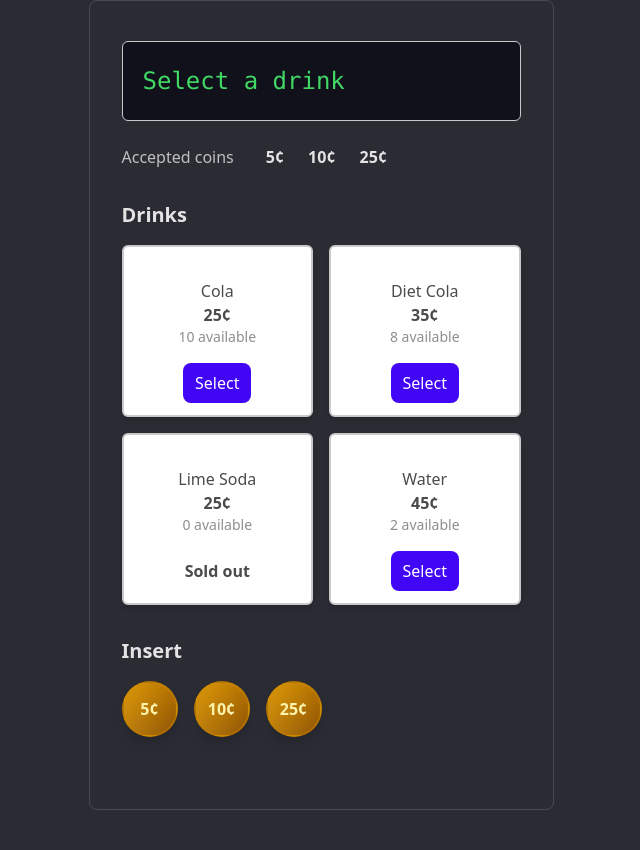
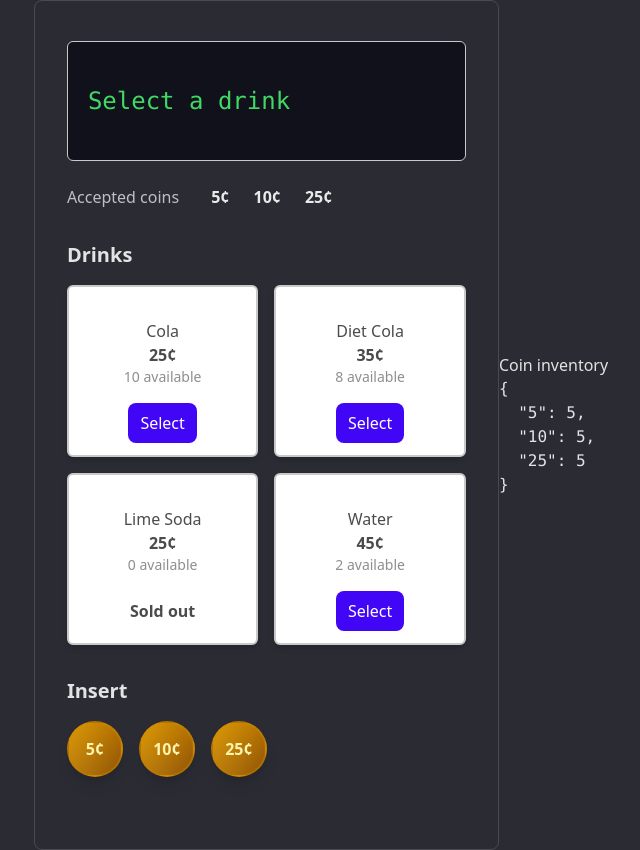
Before and after one commit to iyriss/vending-machine, a React (Vite) app: page / in a window 1280 px wide. Shown: the whole page, without its empty margins (319-959 px from the left). Before the commit the page ends 810 px from the top, so only its background shows below. Built offline with nearby package versions, Linux system fonts and the light colour scheme.

Commit message:
add transactions and check inventory

```diff
--- a/src/App.tsx
+++ b/src/App.tsx
@@ -1,25 +1,161 @@
 import { useState } from 'react';
 import { Display } from './components/Display';
+import { Coins } from './components/Coins';
 import Drinks from './components/Drinks';
-import { Coins } from './components/Coins';
 import './App.css';
 
 const initialMessage = 'Select a drink';
-const drinks: Drink[] = [
+
+const initialDrinks: Drink[] = [
   { key: 'cola', name: 'Cola', price: 25, available: 10 },
   { key: 'diet-cola', name: 'Diet Cola', price: 35, available: 8 },
   { key: 'lime-soda', name: 'Lime Soda', price: 25, available: 0 },
   { key: 'water', name: 'Water', price: 45, available: 2 },
 ];
 
+const initialCoins = {
+  5: 5,
+  10: 5,
+  25: 5,
+};
+
+type Coin = 5 | 10 | 25;
+
 function App() {
+  const [drinks, setDrinks] = useState(initialDrinks);
   const [selectedDrink, setSelectedDrink] = useState<DrinkTypes | null>(null);
   const [message, setMessage] = useState<string>(initialMessage);
+  const [insertedCoins, setInsertedCoins] = useState<number>(0);
+  const [coinInventory, setCoinInventory] = useState(initialCoins);
+  const [sessionCoins, setSessionCoins] = useState<Record<Coin, number>>({
+    5: 0,
+    10: 0,
+    25: 0,
+  });
 
   function handleSelectDrink(key: DrinkTypes | null) {
     const drink = drinks.find((drink) => drink.key === key);
-    setMessage(key ? `Insert ${drink?.price}¢` : initialMessage);
+    if (!drink) return;
+
+    if (drink.key === selectedDrink) {
+      handleCancel();
+      return;
+    }
+
+    if (drink.available === 0) {
+      setMessage(`${drink.name} is out of stock.`);
+      return;
+    }
+
+    setMessage(`Insert ${drink.price}¢ for ${drink.name}`);
     setSelectedDrink(key);
+  }
+
+  function handleCoinClick(coin: Coin) {
+    if (!selectedDrink) {
+      setMessage('Please select a drink first.');
+      return;
+    }
+
+    const drink = drinks.find((drink) => drink.key === selectedDrink);
+    if (!drink) return;
+
+    const newAmount = insertedCoins + coin;
+    const remaining = drink.price - newAmount;
+
+    setInsertedCoins(newAmount);
+    const newSessionCoins = { ...sessionCoins, [coin]: sessionCoins[coin] + 1 };
+    setSessionCoins(newSessionCoins);
+
+    if (remaining > 0) {
+      setMessage(`Inserted ${newAmount}¢. Need ${remaining}¢ more.`);
+    } else {
+      const change = newAmount - drink.price;
+      if (!canMakeChange(change)) {
+        setInsertedCoins(0);
+        setSessionCoins({ 5: 0, 10: 0, 25: 0 });
+        setMessage(
+          'Cannot provide change. Please cancel and use exact amount.'
+        );
+        return;
+      }
+
+      dispenseDrink(drink.key);
+      returnChange(change);
+      setInsertedCoins(0);
+      setSelectedDrink(null);
+      commitCoins(newSessionCoins);
+    }
+  }
+
+  function canMakeChange(amount: number): boolean {
+    let remaining = amount;
+    const copy = { ...coinInventory };
+    const coins: Coin[] = [25, 10, 5];
+
+    for (const coin of coins) {
+      while (remaining >= coin && copy[coin] > 0) {
+        remaining -= coin;
+        copy[coin]--;
+      }
+    }
+
+    return remaining === 0;
+  }
+
+  function returnChange(amount: number) {
+    const coins: Coin[] = [25, 10, 5];
+    const newInventory = { ...coinInventory };
+    let remaining = amount;
+
+    for (const coin of coins) {
+      while (remaining >= coin && newInventory[coin] > 0) {
+        remaining -= coin;
+        newInventory[coin]--;
+      }
+    }
+
+    setCoinInventory(newInventory);
+    setMessage((prev) => `${prev} Returned ${amount}¢`);
+  }
+
+  function dispenseDrink(key: DrinkTypes) {
+    setDrinks((prev) =>
+      prev.map((drink) =>
+        drink.key === key ? { ...drink, available: drink.available - 1 } : drink
+      )
+    );
+    const drink = drinks.find((drink) => drink.key === key);
+    if (drink) {
+      setMessage(`Enjoy your ${drink.name}!`);
+      setTimeout(() => {
+        setMessage(initialMessage);
+      }, 3000);
+    }
+  }
+
+  function handleCancel() {
+    setInsertedCoins(0);
+    setSelectedDrink(null);
+    setSessionCoins({ 5: 0, 10: 0, 25: 0 });
+    setMessage('Transaction cancelled.');
+    setTimeout(() => {
+      setMessage(initialMessage);
+    }, 3000);
+  }
+
+  function commitCoins(newSessionCoins: Record<Coin, number>) {
+    setCoinInventory((prev) => {
+      console.log('prev', prev);
+      console.log('sessionCoins', sessionCoins);
+      const updated = { ...prev };
+
+      for (const coin of [5, 10, 25] as Coin[]) {
+        updated[coin] += newSessionCoins[coin];
+      }
+      return updated;
+    });
+    setSessionCoins({ 5: 0, 10: 0, 25: 0 });
   }
 
   return (
@@ -31,7 +167,11 @@ function App() {
           selectedDrink={selectedDrink}
           onSelect={handleSelectDrink}
         />
-        <Coins />
+        <Coins onCoinClick={handleCoinClick} />
+      </div>
+      <div>
+        Coin inventory
+        {<pre>{JSON.stringify(coinInventory, null, 2)}</pre>}
       </div>
     </div>
   );
--- a/src/components/Coins.tsx
+++ b/src/components/Coins.tsx
@@ -1,20 +1,31 @@
-const coins = [5, 10, 25];
+const coins: Coin[] = [5, 10, 25];
 
-export const Coins = () => {
+type CoinsProps = {
+  onCoinClick: (coin: Coin) => void;
+};
+
+export const Coins = (props: CoinsProps) => {
+  function handleCoinClick(coin: Coin) {
+    props.onCoinClick(coin);
+  }
+
   return (
     <div className='my-8 w-full'>
       <div className='text-xl font-bold mb-4'>Insert</div>
 
       <div className='flex gap-4'>
         {coins.map((coin) => (
-          <div
+          <button
             key={coin}
-            className='font-bold cursor-pointer shadow-lg hover:opacity-90 rounded-full bg-gradient-to-br from-yellow-600 to-yellow-800 h-14 w-14 flex items-center justify-center border-2 border-yellow-500/30 text-yellow-100 relative overflow-hidden'
+            type='button'
+            onClick={() => handleCoinClick(coin)}
+            className='font-bold shadow-lg hover:opacity-90 rounded-full bg-gradient-to-br from-yellow-600 to-yellow-800 h-14 w-14 flex items-center justify-center border-2 border-yellow-500/30 text-yellow-100 relative overflow-hidden focus:outline-none focus:ring-2 focus:ring-yellow-400'
+            aria-label={`Insert ${coin} cents`}
           >
             <div className='absolute inset-0 bg-gradient-to-br from-yellow-400/20 to-transparent'></div>
             <div className='absolute inset-0 bg-gradient-to-tr from-yellow-200/10 to-transparent'></div>
             {coin}¢
-          </div>
+          </button>
         ))}
       </div>
     </div>
--- a/src/components/Display.tsx
+++ b/src/components/Display.tsx
@@ -6,12 +6,16 @@ const coins = [5, 10, 25];
 
 export const Display = ({ message }: DisplayProps) => (
   <div className='w-full'>
-    <div className='bg-[#10111A] border-silver border text-[#41D965] text-2xl font-mono px-5 flex items-center rounded-md min-h-[80px]'>
+    <div
+      className='bg-[#10111A] border-silver border text-[#41D965] text-2xl font-mono px-5 flex items-center rounded-md min-h-[120px]'
+      role='status'
+      aria-live='polite'
+    >
       {message}
     </div>
-    <div className='py-4 mt-2 flex gap-8 items-center w-full '>
-      <p className='text-white/70'>Accepted coins</p>
-      <p className='flex gap-6'>
+    <div className='py-4 mt-2 flex gap-8 items-center w-full'>
+      <p className='text-white/70 whitespace-nowrap'>Accepted coins</p>
+      <p className='flex gap-6 text-white/90'>
         {coins.map((coin) => (
           <span key={coin} className='font-semibold'>
             {coin}¢
--- a/src/components/Drinks.tsx
+++ b/src/components/Drinks.tsx
@@ -15,7 +15,79 @@ type DrinkCardButtonProps = {
   isSelected: boolean;
   isDisabled: boolean;
   isSoldOut: boolean;
-  onSelect: () => void;
+};
+
+const Drinks: React.FC<DrinksProps> = ({ drinks, selectedDrink, onSelect }) => {
+  const handleSelect = (drink: Drink) => {
+    if (drink.available > 0) {
+      onSelect(drink.key);
+    }
+  };
+
+  return (
+    <div className='mt-4 w-full'>
+      <div className='text-xl font-bold mb-4'>Drinks</div>
+      <div className='grid grid-cols-1 sm:grid-cols-2 gap-4 w-full max-w-[424px] mx-auto'>
+        {drinks.map((drink) => (
+          <DrinkCard
+            key={drink.key}
+            drink={drink}
+            isSelected={selectedDrink === drink.key}
+            isDisabled={!!selectedDrink && selectedDrink !== drink.key}
+            onSelect={handleSelect}
+          />
+        ))}
+      </div>
+    </div>
+  );
+};
+
+const DrinkCard: React.FC<DrinkCardProps> = ({
+  drink,
+  isSelected,
+  isDisabled,
+  onSelect,
+}) => {
+  const { name, price, available } = drink;
+  const isSoldOut = available === 0;
+
+  const handleClick = () => {
+    if (!isDisabled && !isSoldOut) {
+      onSelect(drink);
+    }
+  };
+
+  return (
+    <div
+      className={`
+        relative group border-2 shadow-md rounded-md px-2 py-4
+        bg-white text-steel w-full flex flex-col justify-center items-center
+        ${isSelected ? 'border-primary' : 'border-silver'}
+        ${
+          !isDisabled && !isSoldOut ? 'cursor-pointer hover:border-primary' : ''
+        }
+      `}
+      onClick={handleClick}
+      aria-disabled={isDisabled || isSoldOut}
+      role='button'
+    >
+      {isSelected && (
+        <div className='absolute top-1 left-1 bg-[#008455] text-white rounded-md px-2 py-1 text-sm'>
+          Selected
+        </div>
+      )}
+      <p className='pt-4'>{name}</p>
+      <p className='font-semibold'>{price}¢</p>
+      <span className='text-muted text-sm'>{available} available</span>
+      <div className='mt-5 h-8 flex items-center justify-center'>
+        <DrinkCardButton
+          isSelected={isSelected}
+          isDisabled={isDisabled}
+          isSoldOut={isSoldOut}
+        />
+      </div>
+    </div>
+  );
 };
 
 const DrinkCardButton: React.FC<DrinkCardButtonProps> = (props) => {
@@ -25,10 +97,7 @@ const DrinkCardButton: React.FC<DrinkCardButtonProps> = (props) => {
 
   if (props.isSelected) {
     return (
-      <button
-        className='border-none group-hover:underline text-sm cursor-pointer text-primary'
-        onClick={props.onSelect}
-      >
+      <button className='border-none group-hover:underline text-sm cursor-pointer text-primary'>
         Cancel
       </button>
     );
@@ -42,76 +111,10 @@ const DrinkCardButton: React.FC<DrinkCardButtonProps> = (props) => {
           ? 'bg-silver cursor-not-allowed'
           : 'bg-primary group-hover:opacity-90 cursor-pointer'
       }`}
-      onClick={props.onSelect}
     >
       Select
     </button>
   );
 };
 
-const DrinkCard: React.FC<DrinkCardProps> = (props) => {
-  const { name, price, available } = props.drink;
-  const isSoldOut = available === 0;
-
-  return (
-    <div
-      className={`
-    relative group border-2 shadow-md rounded-md px-2 py-4
-    bg-white text-steel w-full flex flex-col justify-center items-center
-    ${props.isSelected ? 'border-primary' : 'border-silver'}
-    ${
-      props.isDisabled || isSoldOut ? '' : 'cursor-pointer hover:border-primary'
-    }
-  `}
-    >
-      {props.isSelected && (
-        <div className='absolute top-1 left-1 bg-[#008455] text-white rounded-md px-2 py-1 text-sm'>
-          Selected
-        </div>
-      )}
-      <p className='pt-4'>{name}</p>
-      <p className='font-semibold'>{price}¢</p>
-      <span className='text-muted text-sm'>{available} available</span>
-      <div className='mt-5 h-8 flex items-center justify-center'>
-        <DrinkCardButton
-          isSelected={props.isSelected}
-          isDisabled={props.isDisabled}
-          isSoldOut={isSoldOut}
-          onSelect={() => {
-            if (props.isDisabled || isSoldOut) return;
-            props.onSelect(props.drink);
-          }}
-        />
-      </div>
-    </div>
-  );
-};
-
-const Drinks: React.FC<DrinksProps> = (props) => {
-  const handleSelect = (drink: Drink) => {
-    if (drink.available > 0) {
-      props.onSelect(props.selectedDrink === drink.key ? null : drink.key);
-    }
-  };
-
-  return (
-    <div className='mt-4 w-full'>
-      <div className='text-xl font-bold mb-4'>Drinks</div>
-      <div className='grid grid-cols-1 sm:grid-cols-2 gap-4 w-full max-w-[424px] mx-auto'>
-        {props.drinks.map((drink) => (
-          <DrinkCard
-            key={drink.key}
-            drink={drink}
-            isSelected={props.selectedDrink === drink.key}
-            isDisabled={
-              !!props.selectedDrink && props.selectedDrink !== drink.key
-            }
-            onSelect={handleSelect}
-          />
-        ))}
-      </div>
-    </div>
-  );
-};
-
 export default Drinks;
--- a/src/types/types.d.ts
+++ b/src/types/types.d.ts
@@ -6,3 +6,5 @@ type Drink = {
     price: number;
     available: number;
 };
+
+type Coin = 5 | 10 | 25;
```
Also changed, not shown: src/components/Actions.tsx (added, +35 -0 lines).
